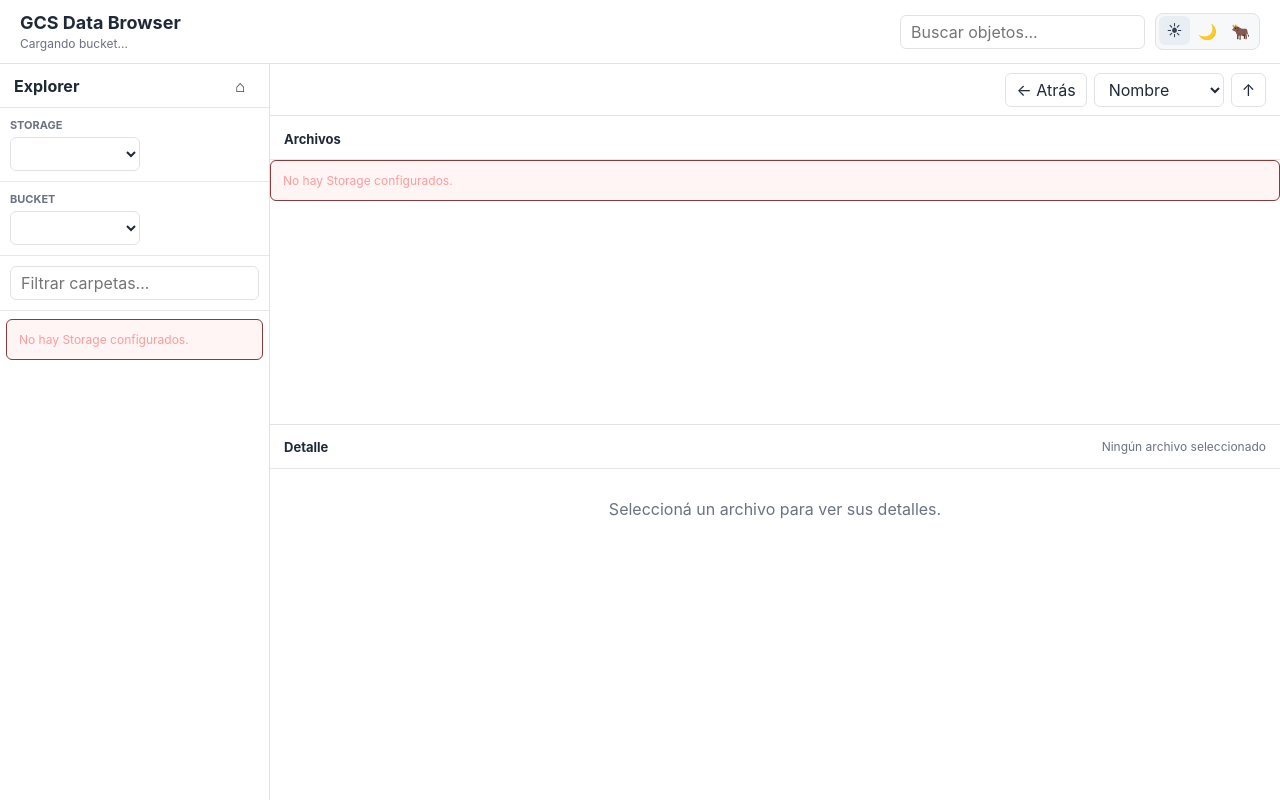
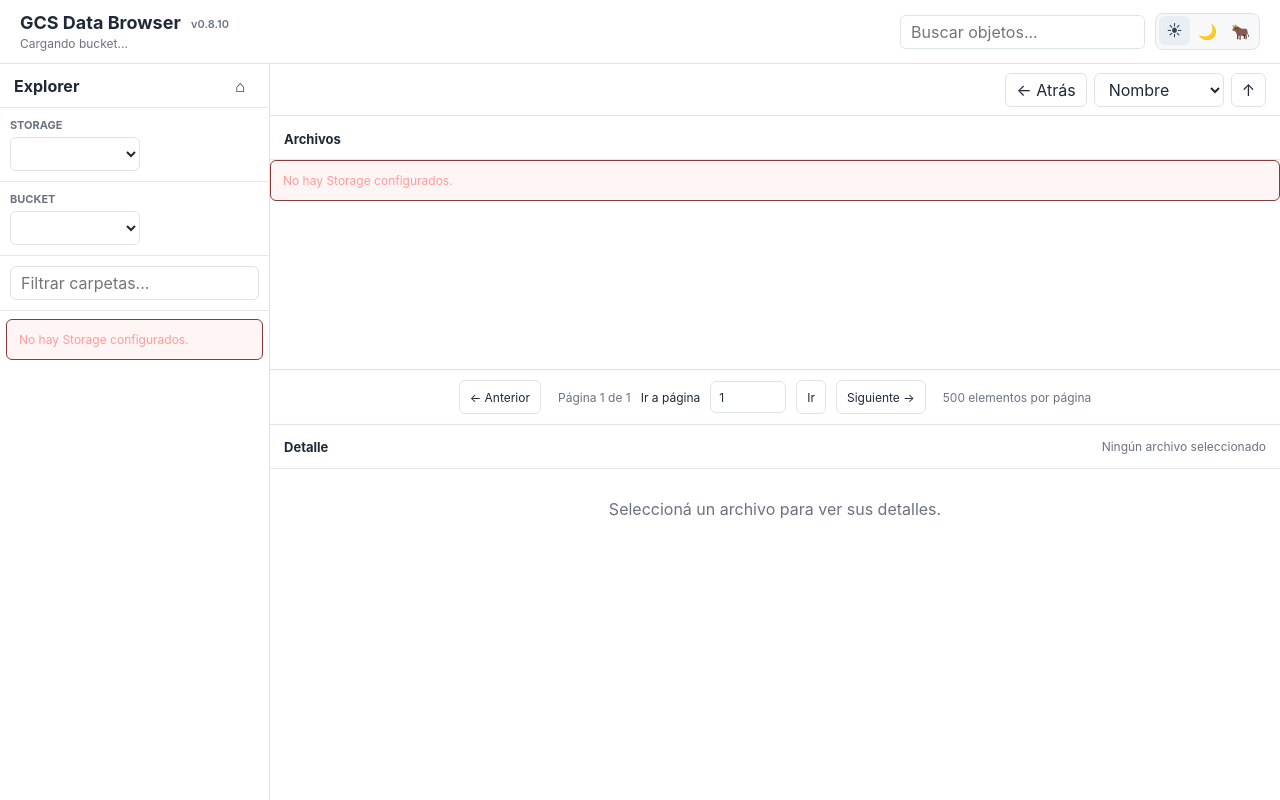
Before and after one commit to dainego/gcp-browser, a FastAPI app: page / in a window 1280 px wide. Run offline with FastAPI, Linux system fonts and the light colour scheme; data that the repository does not hold is empty; parts of the project's set-up code (start-up, migrations or seed data) failed here and were passed over.

Commit message:
versión optimizada estable

```diff
--- a/app/main.py
+++ b/app/main.py
@@ -7,7 +7,7 @@ from fastapi.staticfiles import StaticFiles
 
 from .gcs_service import GCSService
 
-app = FastAPI(title="GCS Data Browser", version="0.8.6")
+app = FastAPI(title="GCS Data Browser", version="0.8.9")
 app.mount("/static", StaticFiles(directory="app/static"), name="static")
 gcs = GCSService()
 
@@ -37,9 +37,10 @@ def bucket_config(storage_id: str, bucket: str):
 
 @app.get("/api/objects")
 def objects(storage_id: str, bucket: str, prefix: str = "",
-            sort: str = Query("name"), direction: str = Query("asc")):
+            sort: str = Query("name"), direction: str = Query("asc"),
+            page: int = Query(1, ge=1), page_size: int = Query(500, ge=1, le=500)):
     try:
-        return gcs.list_objects(storage_id, bucket, prefix, sort, direction)
+        return gcs.list_objects(storage_id, bucket, prefix, sort, direction, page, page_size)
     except Exception as exc:
         raise HTTPException(status_code=400, detail=str(exc))
 
--- a/app/static/app.js
+++ b/app/static/app.js
@@ -11,6 +11,10 @@ const state = {
     selected: null,
     sort: "name",
     direction: "asc",
+    page: 1,
+    pageSize: 500,
+    hasNextPage: false,
+    totalPages: 1,
 
     // Persistent tree state.
     // Each key is a folder prefix and stores its children plus expansion state.
@@ -74,17 +78,23 @@ function bindEvents() {
     });
 
     document.getElementById("backButton").addEventListener("click", goBack);
+    document.getElementById("pagePrevious").addEventListener("click", () => goToPage(state.page - 1));
+    document.getElementById("pageNext").addEventListener("click", () => goToPage(state.page + 1));
+    document.getElementById("pageGo").addEventListener("click", () => goToPage(document.getElementById("pageNumber").value));
+    document.getElementById("pageNumber").addEventListener("keydown", (event) => {
+        if (event.key === "Enter") goToPage(event.target.value);
+    });
 
     document.getElementById("sortSelect").addEventListener("change", async (event) => {
         state.sort = event.target.value;
-        await loadFolder(state.prefix, false);
+        await loadFolder(state.prefix, false, 1);
     });
 
     document.getElementById("directionButton").addEventListener("click", async () => {
         state.direction = state.direction === "asc" ? "desc" : "asc";
         document.getElementById("directionButton").textContent =
             state.direction === "asc" ? "↑" : "↓";
-        await loadFolder(state.prefix, false);
+        await loadFolder(state.prefix, false, 1);
     });
 
     document.getElementById("globalSearch").addEventListener("keydown", async (event) => {
@@ -248,7 +258,7 @@ function normalizePrefix(prefix) {
     return prefix;
 }
 
-async function loadFolder(prefix = "", pushHistory = true) {
+async function loadFolder(prefix = "", pushHistory = true, page = 1) {
     prefix = normalizePrefix(prefix);
 
     if (pushHistory && prefix !== state.prefix) {
@@ -261,6 +271,8 @@ async function loadFolder(prefix = "", pushHistory = true) {
         prefix,
         sort: state.sort,
         direction: state.direction,
+        page: String(page),
+        page_size: String(state.pageSize),
     });
 
     const response = await fetch(`/api/objects?${params.toString()}`);
@@ -272,6 +284,9 @@ async function loadFolder(prefix = "", pushHistory = true) {
     const data = await response.json();
 
     state.prefix = data.prefix || prefix;
+    state.page = data.page || page;
+    state.hasNextPage = Boolean(data.has_next);
+    state.totalPages = Math.max(1, Number(data.total_pages) || 1);
     state.items = data.items || [];
     state.selected = null;
 
@@ -284,6 +299,7 @@ async function loadFolder(prefix = "", pushHistory = true) {
     renderBreadcrumb();
     renderTree();
     renderFiles();
+    renderPagination();
     clearSelection();
 
     document.getElementById("backButton").disabled =
@@ -303,6 +319,10 @@ async function loadTreeChildren(prefix) {
         prefix,
         sort: "name",
         direction: "asc",
+    page: 1,
+    pageSize: 500,
+    hasNextPage: false,
+    totalPages: 1,
     });
 
     const response = await fetch(`/api/objects?${params.toString()}`);
@@ -568,6 +588,34 @@ function treeNodeMatchesFilter(node, filterText) {
     return children.some(child => treeNodeMatchesFilter(child, filterText));
 }
 
+
+function renderPagination() {
+    const previous = document.getElementById("pagePrevious");
+    const next = document.getElementById("pageNext");
+    const input = document.getElementById("pageNumber");
+    const label = document.getElementById("pageLabel");
+    if (!previous || !next || !input || !label) return;
+    previous.disabled = state.page <= 1;
+    next.disabled = !state.hasNextPage;
+    input.value = String(state.page);
+    input.max = String(state.totalPages);
+    label.textContent = `Página ${state.page} de ${state.totalPages}`;
+}
+
+async function goToPage(page) {
+    const target = Number.parseInt(page, 10);
+    if (!Number.isFinite(target) || target < 1 || target > state.totalPages || target === state.page) {
+        renderPagination();
+        return;
+    }
+    try {
+        await loadFolder(state.prefix, false, target);
+    } catch (error) {
+        console.error(error);
+        alert(`No se pudo cargar la página ${target}: ${error.message}`);
+    }
+}
+
 function renderFiles() {
     const container = document.getElementById("filesTable");
     container.innerHTML = "";
@@ -575,7 +623,7 @@ function renderFiles() {
     const items = state.items || [];
 
     document.getElementById("itemCount").textContent =
-        `${items.length} elemento${items.length === 1 ? "" : "s"}`;
+        `${items.length} elemento${items.length === 1 ? "" : "s"} en esta página`;
 
     if (!items.length) {
         container.innerHTML = `
--- a/app/static/style.css
+++ b/app/static/style.css
@@ -671,3 +671,49 @@ button {
     }
 
 }
+
+
+.pagination-bar {
+    display: flex;
+    align-items: center;
+    justify-content: center;
+    flex-wrap: wrap;
+    gap: 10px;
+    padding: 10px 14px;
+    border-top: 1px solid var(--border);
+    background: var(--surface);
+    font-size: 12px;
+}
+
+.pagination-bar button:disabled {
+    opacity: 0.45;
+    cursor: not-allowed;
+}
+
+.page-number-input {
+    width: 76px;
+    height: 32px;
+    padding: 0 8px;
+    border: 1px solid var(--border);
+    border-radius: 6px;
+    background: var(--input-bg);
+    color: var(--text);
+}
+
+
+.version-tag {
+    display: inline-block;
+    margin-left: 6px;
+    font-size: 11px;
+    font-weight: 600;
+    color: var(--text-muted);
+    vertical-align: middle;
+}
+
+:root[data-theme="dark"] .page-number-input,
+:root[data-theme="premium"] .page-number-input {
+    background: var(--input-bg);
+    color: var(--text);
+    border-color: var(--border);
+    color-scheme: dark;
+}
--- a/app/templates/index.html
+++ b/app/templates/index.html
@@ -3,14 +3,14 @@
 <head>
     <meta charset="UTF-8">
     <meta name="viewport" content="width=device-width, initial-scale=1.0">
-    <title>GCS Data Browser</title>
-    <link rel="stylesheet" href="/static/style.css">
+    <title>GCS Data Browser v0.8.10</title>
+    <link rel="stylesheet" href="/static/style.css?v=0.8.10">
 </head>
 <body>
 <div class="app-shell">
     <header class="topbar">
         <div>
-            <div class="brand">GCS Data Browser</div>
+            <div class="brand">GCS Data Browser <span class="version-tag">v0.8.10</span></div>
             <div class="subtitle" id="bucketName">Cargando bucket...</div>
         </div>
 
@@ -86,6 +86,15 @@
                 </div>
 
                 <div id="filesTable" class="files-table"></div>
+                <div class="pagination-bar" aria-label="Paginación de archivos">
+                    <button id="pagePrevious" class="secondary-button" type="button">← Anterior</button>
+                    <span id="pageLabel" class="muted">Página 1 de 1</span>
+                    <label for="pageNumber">Ir a página</label>
+                    <input id="pageNumber" class="page-number-input" type="number" min="1" value="1" inputmode="numeric">
+                    <button id="pageGo" class="secondary-button" type="button">Ir</button>
+                    <button id="pageNext" class="secondary-button" type="button">Siguiente →</button>
+                    <span class="muted">500 elementos por página</span>
+                </div>
             </section>
 
             <section class="details-section">
@@ -116,6 +125,6 @@
     </main>
 </div>
 
-<script src="/static/app.js"></script>
+<script src="/static/app.js?v=0.8.10"></script>
 </body>
 </html>
```
Also changed, not shown: app/gcs_service.py (+52 -45 lines), README.md.
